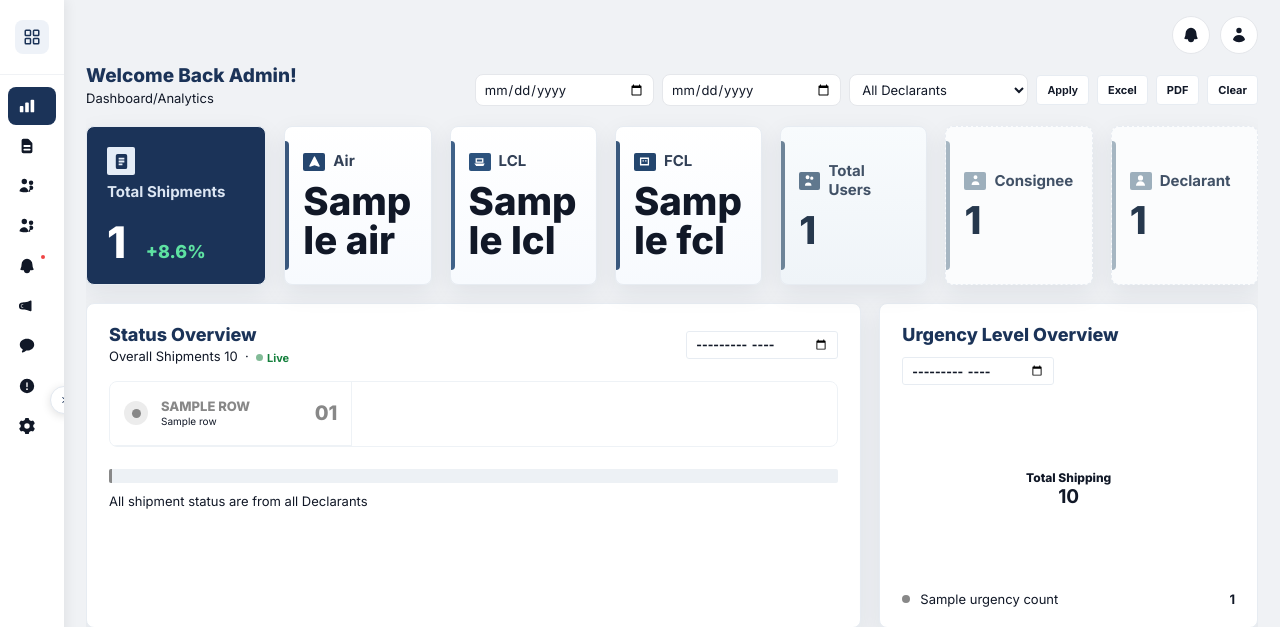
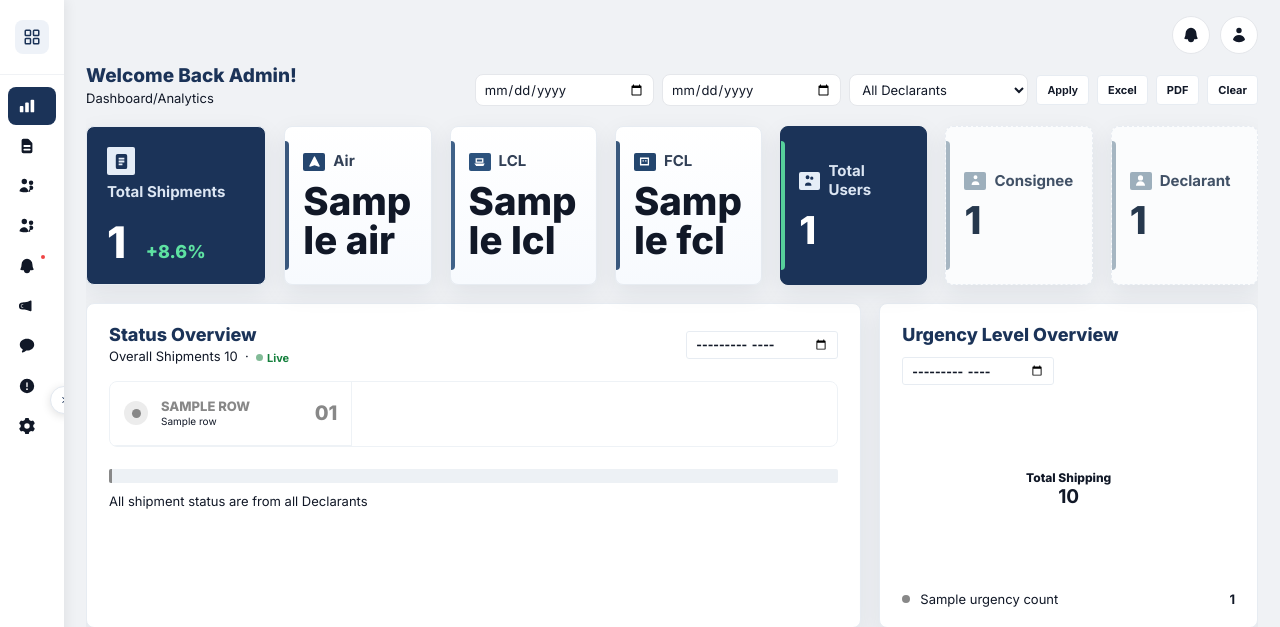
Before and after one commit to d4rr-code/r3pcr, a Django app: template templates/supervisor/analytics.html in a window 1280 px wide. Shown: the top 627 px of the page. Run offline with Django 5.2, Linux system fonts and the light colour scheme; the template is opened without the code that fills it: most values are stand-ins (such as "Sample title", 1, 10 or a date in 2020).

Commit message:
Emphasize supervisor user total KPI

```diff
--- a/templates/supervisor/analytics.html
+++ b/templates/supervisor/analytics.html
@@ -129,14 +129,20 @@
 }
 .metric-side .mini-card::before { background: #9DAFBC; }
 .metric-side .mini-card:first-child {
-    background: linear-gradient(180deg, #F8FBFD 0%, #EFF4F8 100%);
+    background: var(--ink);
     border-style: solid;
+    border-color: var(--ink);
 }
-.metric-side .mini-card:first-child::before { background: #60788E; }
+.metric-side .mini-card:first-child::before { background: #5EE2A2; }
 .metric-side .metric-icon { background: #9DAFBC !important; }
-.metric-side .mini-card:first-child .metric-icon { background: #60788E !important; }
+.metric-side .mini-card:first-child .metric-icon {
+    background: #E5EDF7 !important;
+    color: var(--ink);
+}
 .metric-side .metric-label { color: #415166; }
 .metric-side .metric-value { color: #26384D; }
+.metric-side .mini-card:first-child .metric-label { color: #DCE6F3; }
+.metric-side .mini-card:first-child .metric-value { color: #fff; }
 .metric-icon {
     width: 28px;
     height: 28px;
```
